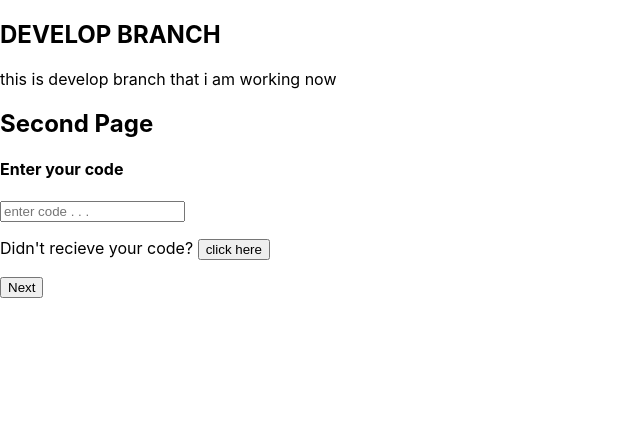
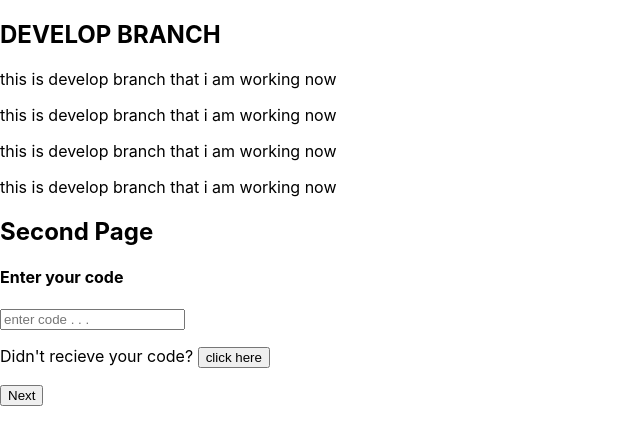
Before and after one commit to Hatemii/Nested-Forms, a React (Create React App) app: page /second in a window 1280 px wide. Shown: the top 444 px of the page, without its empty margins (0-640 px from the left). Built offline with nearby package versions, Linux system fonts and the light colour scheme.

Commit message:
nested branch

```diff
--- a/src/component/Second.js
+++ b/src/component/Second.js
@@ -7,9 +7,13 @@ export default class Second extends Component {
       <div>
         <h2>DEVELOP BRANCH</h2>
         <p>this is develop branch that i am working now</p>
+        <p>this is develop branch that i am working now</p>
+        <p>this is develop branch that i am working now</p>
+        <p>this is develop branch that i am working now</p>
 
         <h2>Second Page</h2>
         <h4>Enter your code</h4>
+
 
 
           <input type="text" placeholder="enter code . . ."  />
```
